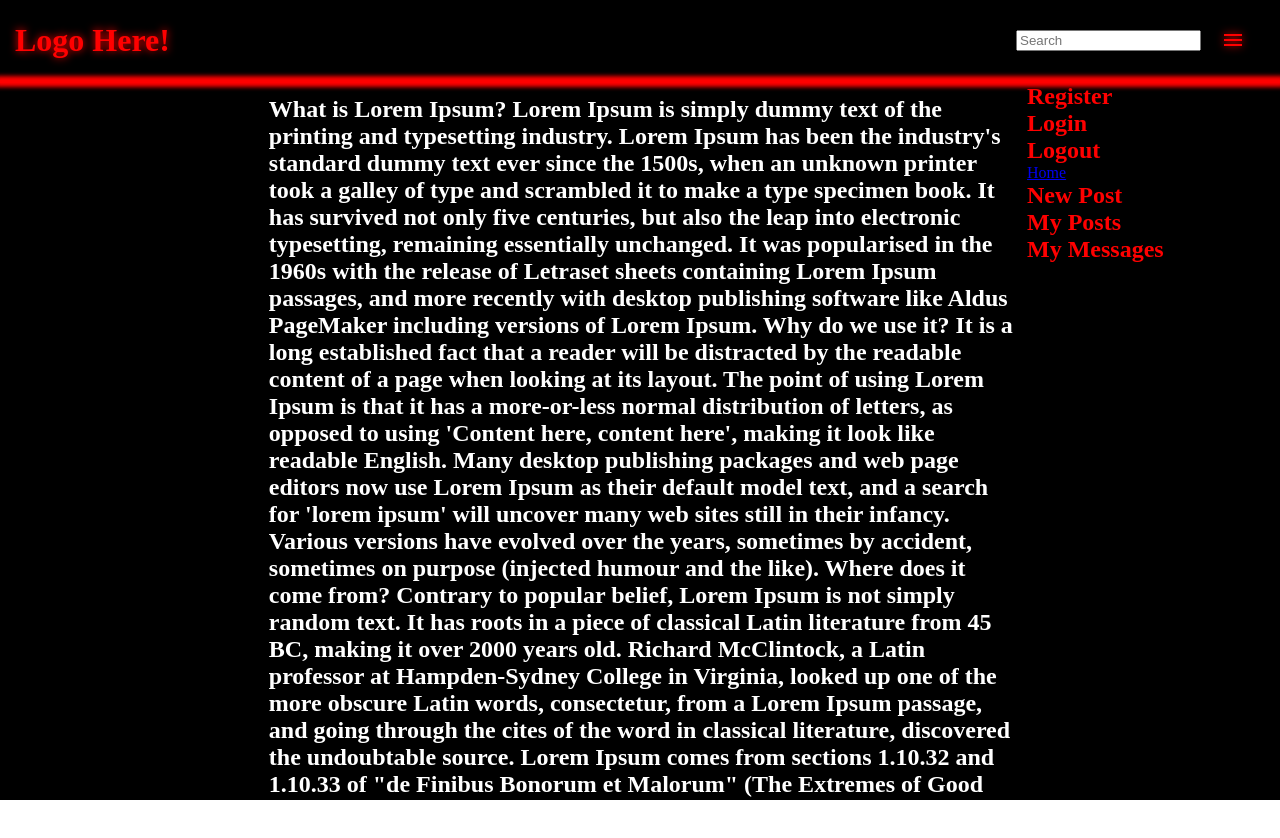
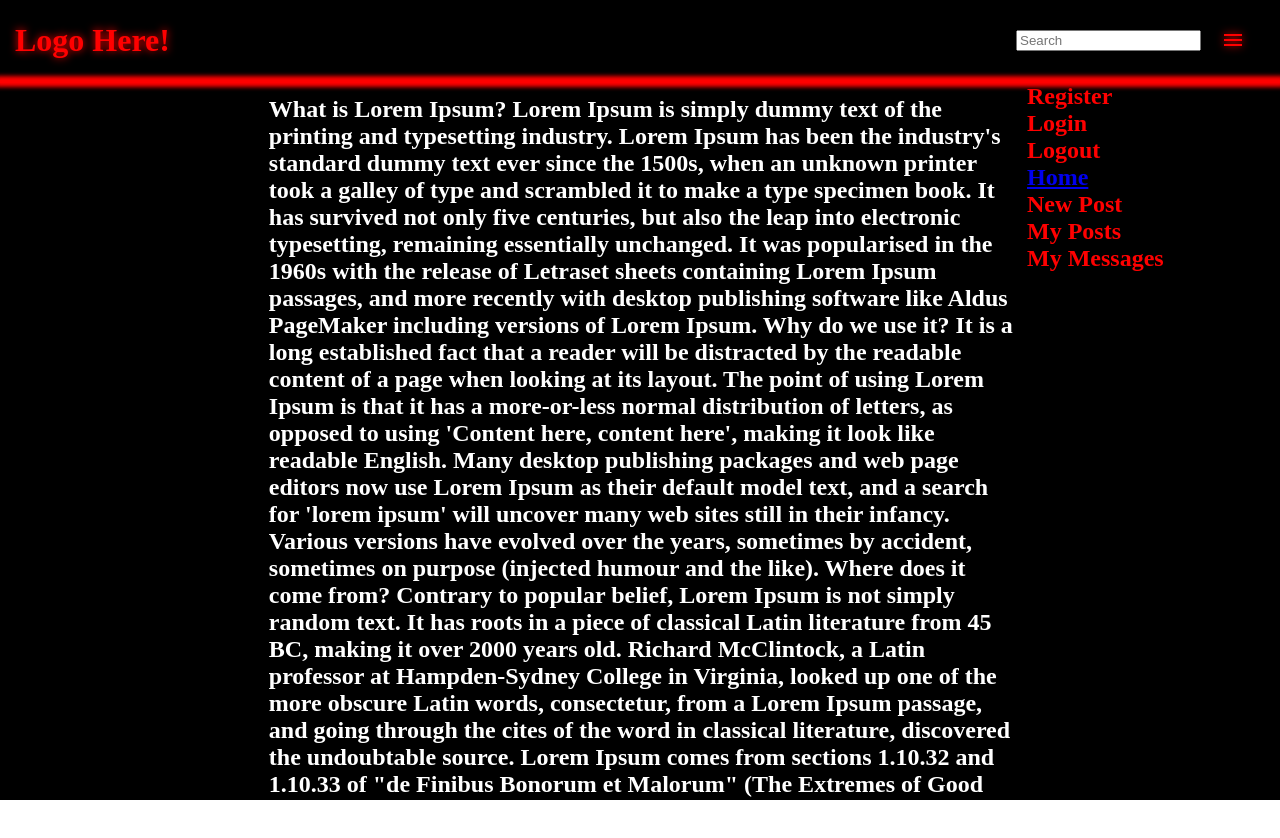
Before and after one commit to jasontvanhavel/strangers_things, a React (Create React App) app: page /Home in a window 1280 px wide. Both pictures are taken after a click on the link "menu". Shown: the top 838 px of the page. Built offline with nearby package versions, Linux system fonts and the light colour scheme.

Commit message:
working link tag

```diff
--- /dev/null
+++ b/src/components/App.js
@@ -0,0 +1,43 @@
+import React, {useState} from 'react';
+import {BrowserRouter as Router, Route, Link} from 'react-router-dom';
+import Navbar from './Navbar';
+import Home from './Home';
+
+
+
+const App = () => {
+
+    const [navStatus, setNavStatus] = useState(false)
+
+    console.log(navStatus)
+
+    return <div id ="app">
+        <Router>
+            <header>
+                <h1>Logo Here!</h1>
+                <div id="navs">
+                    <label htmlFor="search-bar"></label>
+                    <input type="text" id="search-bar" name="search-bar" placeholder="Search"></input>
+                    <a className="hamburger" onClick={() => setNavStatus(!navStatus)} ><i className="material-icons">menu</i></a>
+                </div>
+            </header>
+            <div id="header-border-bar"></div>
+            <main>
+                <section id="lefty"></section>
+                <section id="content-main">
+
+                    <Route exact path='/Home' render={() => <Home />} />
+
+                </section>
+                <section id="sidenav">
+
+                    {navStatus ? <Navbar /> : ''}
+
+                </section>
+            </main>
+        </Router>
+    </div>
+
+}
+
+export default App;
--- a/src/components/Navbar.js
+++ b/src/components/Navbar.js
@@ -6,15 +6,15 @@ import {BrowserRouter as Router, Route, Link} from "react-router-dom";
 
 const Navbar = (props) => {
 
-    return <Router><div>
+    return <div>
         <NavbarLink text="Register"/>
         <NavbarLink text="Login"/>
         <NavbarLink text="Logout"/>
-        <Link to="/Home">{/*<NavbarLink text="Home"/>*/}Home</Link>
+        <Link to="/Home"><NavbarLink text="Home"/></Link>
         <NavbarLink text="New Post"/>
         <NavbarLink text="My Posts"/>
         <NavbarLink text="My Messages"/>
-    </div></Router>
+    </div>
 }
 
 
--- a/src/index.js
+++ b/src/index.js
@@ -1,45 +1,6 @@
-import React, {useState} from 'react';
+import React from 'react';
 import ReactDOM from 'react-dom';
-import {BrowserRouter as Router, Route, Link} from 'react-router-dom';
-import Navbar from './components/Navbar';
-import Home from './components/Home';
-
-
-
-const App = () => {
-
-    const [navStatus, setNavStatus] = useState(false)
-
-    console.log(navStatus)
-
-    return <div id ="app">
-        <Router>
-            <header>
-                <h1>Logo Here!</h1>
-                <div id="navs">
-                    <label htmlFor="search-bar"></label>
-                    <input type="text" id="search-bar" name="search-bar" placeholder="Search"></input>
-                    <a className="hamburger" onClick={() => setNavStatus(!navStatus)} ><i className="material-icons">menu</i></a>
-                </div>
-            </header>
-            <div id="header-border-bar"></div>
-            <main>
-                <section id="lefty"></section>
-                <section id="content-main">
-
-                    <Route exact path='/Home' render={() => <Home />} />
-
-                </section>
-                <section id="sidenav">
-
-                    {navStatus ? <Navbar /> : ''}
-
-                </section>
-            </main>
-        </Router>
-    </div>
-
-}
+import App from './components/App'
 
 
 
```
